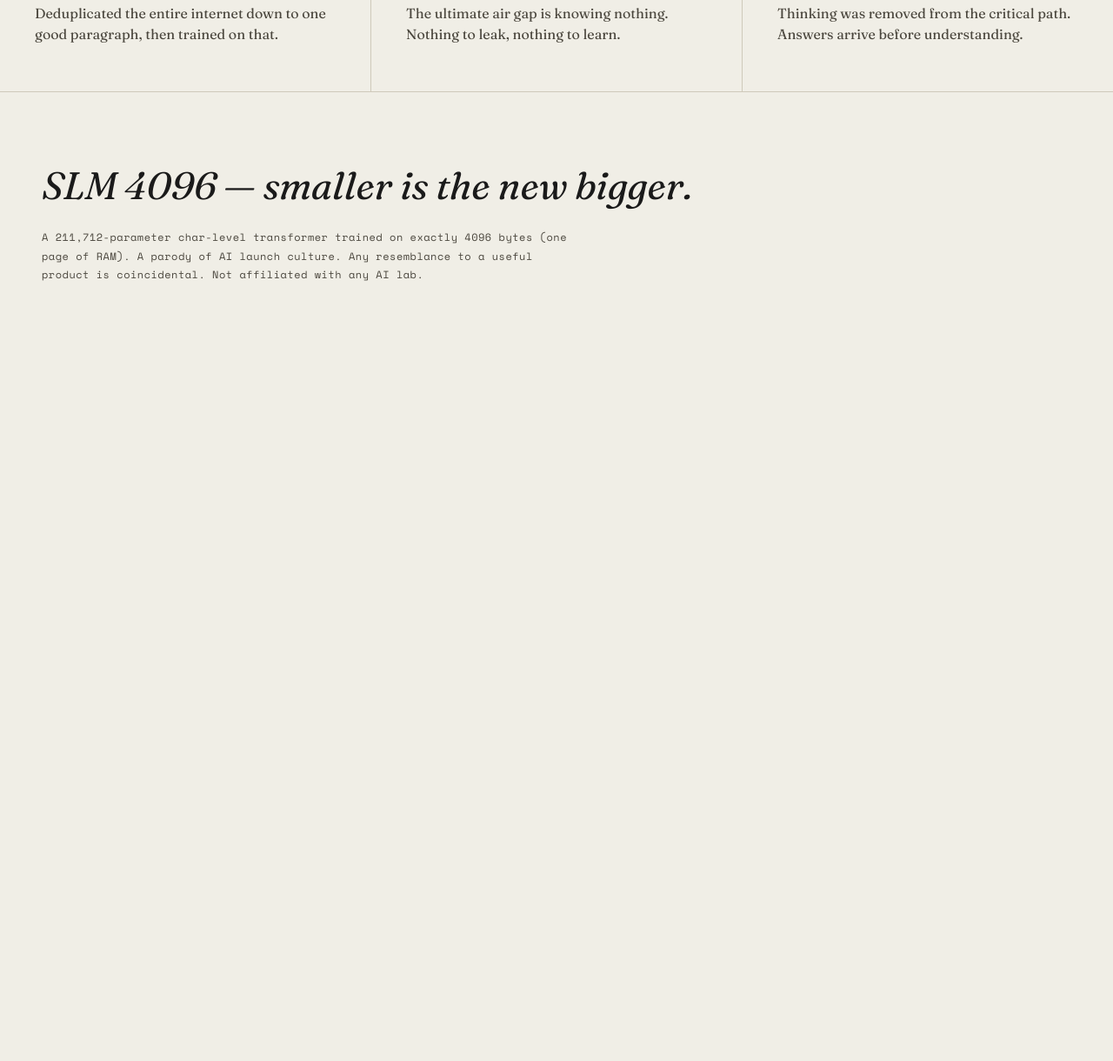
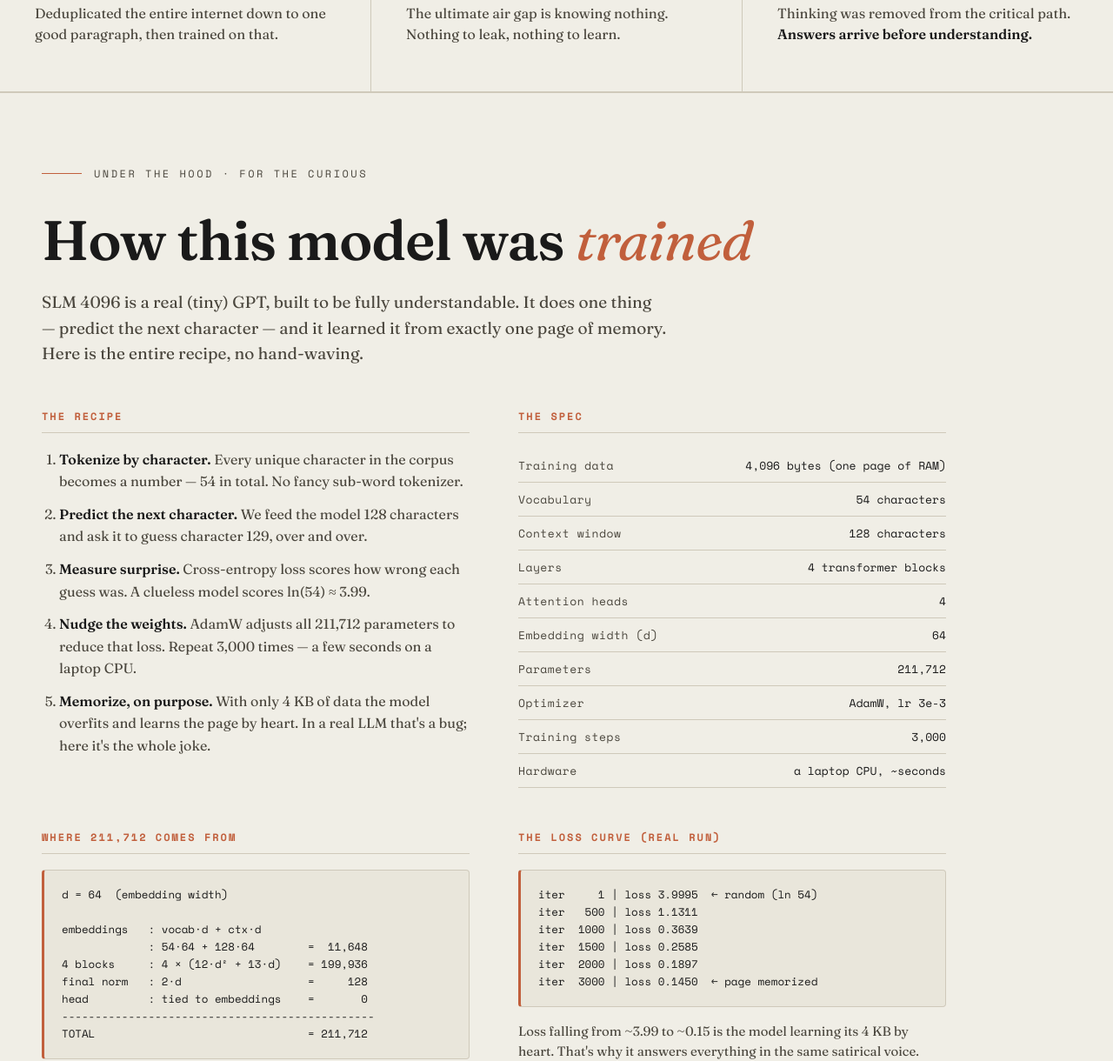
Before and after one commit to kunalkohli/SLM_4096, a plain HTML site: page frontend/index.html in a window 1280 px wide. Shown: the part 1580-2800 px from the top of the page at 87% size. Before the commit the page ends 2019 px from the top, so only its background shows below. Drawn offline with nearby package versions, Linux system fonts and the light colour scheme; no server answers.

Commit message:
Add educational README + on-site training explainer
- Rewrite README as a full learning resource (architecture, exact 211,712
  param breakdown, training loop, inference, SLM-vs-LLM comparison)
- Add collapsible-ready 'How this model was trained' section to the site
- Particle field now spells SLM; bold capability line; emoji in about

Assisted-By: devx/a081bf58-659c-4078-b671-422ad0153b8f

```diff
--- a/frontend/index.html
+++ b/frontend/index.html
@@ -107,16 +107,96 @@
     <div class="cap">
       <span class="cap-num">03</span>
       <h3>Instant latency</h3>
-      <p>Thinking was removed from the critical path. Answers arrive before understanding.</p>
+      <p>Thinking was removed from the critical path. <strong>Answers arrive before understanding.</strong></p>
     </div>
   </section>
 
+  <section id="how" class="how">
+    <div class="eyebrow"><span class="rule"></span> UNDER THE HOOD &middot; FOR THE CURIOUS</div>
+    <h2 class="how-title">How this model was <em>trained</em></h2>
+    <p class="how-intro">
+      SLM 4096 is a real (tiny) GPT, built to be fully understandable. It does one
+      thing — predict the next character — and it learned it from exactly one page of
+      memory. Here is the entire recipe, no hand-waving.
+    </p>
+
+    <div class="how-grid">
+      <div class="how-col">
+        <h3 class="how-h">The recipe</h3>
+        <ol class="how-steps">
+          <li><b>Tokenize by character.</b> Every unique character in the corpus
+            becomes a number — 54 in total. No fancy sub-word tokenizer.</li>
+          <li><b>Predict the next character.</b> We feed the model 128 characters and
+            ask it to guess character 129, over and over.</li>
+          <li><b>Measure surprise.</b> Cross-entropy loss scores how wrong each guess
+            was. A clueless model scores ln(54) ≈ 3.99.</li>
+          <li><b>Nudge the weights.</b> AdamW adjusts all 211,712 parameters to reduce
+            that loss. Repeat 3,000 times — a few seconds on a laptop CPU.</li>
+          <li><b>Memorize, on purpose.</b> With only 4 KB of data the model overfits
+            and learns the page by heart. In a real LLM that's a bug; here it's the
+            whole joke.</li>
+        </ol>
+      </div>
+
+      <div class="how-col">
+        <h3 class="how-h">The spec</h3>
+        <table class="spec">
+          <tr><td>Training data</td><td>4,096 bytes (one page of RAM)</td></tr>
+          <tr><td>Vocabulary</td><td>54 characters</td></tr>
+          <tr><td>Context window</td><td>128 characters</td></tr>
+          <tr><td>Layers</td><td>4 transformer blocks</td></tr>
+          <tr><td>Attention heads</td><td>4</td></tr>
+          <tr><td>Embedding width (d)</td><td>64</td></tr>
+          <tr><td>Parameters</td><td>211,712</td></tr>
+          <tr><td>Optimizer</td><td>AdamW, lr 3e-3</td></tr>
+          <tr><td>Training steps</td><td>3,000</td></tr>
+          <tr><td>Hardware</td><td>a laptop CPU, ~seconds</td></tr>
+        </table>
+      </div>
+    </div>
+
+    <div class="how-grid">
+      <div class="how-col">
+        <h3 class="how-h">Where 211,712 comes from</h3>
+        <pre class="code">d = 64  (embedding width)
+
+embeddings   : vocab·d + ctx·d
+             : 54·64 + 128·64        =  11,648
+4 blocks     : 4 × (12·d² + 13·d)    = 199,936
+final norm   : 2·d                   =     128
+head         : tied to embeddings    =       0
+-----------------------------------------------
+TOTAL                                = 211,712</pre>
+        <p class="how-note">Rule of thumb: <b>params ≈ layers × 12 × d²</b>. Widen d or
+          stack more layers and you walk from 211K to billions.</p>
+      </div>
+
+      <div class="how-col">
+        <h3 class="how-h">The loss curve (real run)</h3>
+        <pre class="code">iter     1 | loss 3.9995  ← random (ln 54)
+iter   500 | loss 1.1311
+iter  1000 | loss 0.3639
+iter  1500 | loss 0.2585
+iter  2000 | loss 0.1897
+iter  3000 | loss 0.1450  ← page memorized</pre>
+        <p class="how-note">Loss falling from ~3.99 to ~0.15 is the model learning its
+          4 KB by heart. That's why it answers everything in the same satirical voice.</p>
+      </div>
+    </div>
+
+    <p class="how-cta">
+      Full write-up — tokenizer, architecture, training loop, and how this compares to
+      ChatGPT — is in the
+      <a href="https://github.com/kunalkohli/SLM_4096" target="_blank" rel="noopener">GitHub repo</a>.
+    </p>
+  </section>
+
   <footer id="about" class="foot">
-    <p class="foot-big">SLM 4096 — smaller is the new bigger.</p>
+    <p class="foot-big">📄 SLM 4096 — smaller is the new bigger. 🧠</p>
     <p class="foot-small">
-      A 211,712-parameter char-level transformer trained on exactly 4096 bytes
-      (one page of RAM). A parody of AI launch culture. Any resemblance to a useful
-      product is coincidental. Not affiliated with any AI lab.
+      🤏 A 211,712-parameter char-level transformer trained on exactly 4096 bytes
+      (one page of RAM). 🎭 A parody of AI launch culture. Any resemblance to a useful
+      product is coincidental. Not affiliated with any AI lab. ✨
     </p>
   </footer>
 
--- a/frontend/particles.js
+++ b/frontend/particles.js
@@ -1,6 +1,6 @@
 /*
  * SLM 4096 - cursor-reactive particle field.
- * Thousands of dots rest in the shape of "4096", drift gently, and scatter
+ * Thousands of dots rest in the shape of "SLM", drift gently, and scatter
  * away from the cursor, then ease back. Vanilla canvas, no libraries.
  */
 (function () {
@@ -38,8 +38,8 @@
     off.height = Math.floor(H);
     const octx = off.getContext("2d");
 
-    // fit "4096" to ~78% of the panel width
-    const text = "4096";
+    // fit "SLM" to ~78% of the panel width
+    const text = "SLM";
     let fontSize = Math.floor(H * 0.42);
     octx.font = `700 ${fontSize}px Arial, sans-serif`;
     let tw = octx.measureText(text).width;
--- a/frontend/style.css
+++ b/frontend/style.css
@@ -306,6 +306,98 @@ body {
 }
 .cap p { color: var(--ink-soft); font-size: 16px; line-height: 1.5; margin: 0; }
 
+/* ---------- caps emphasis ---------- */
+.cap p strong { color: var(--ink); font-weight: 600; }
+
+/* ---------- how it was trained ---------- */
+.how {
+  padding: 84px 48px;
+  border-top: 1px solid var(--rule);
+}
+.how-title {
+  font-size: clamp(34px, 5vw, 64px);
+  font-weight: 600;
+  letter-spacing: -1px;
+  margin: 16px 0 18px;
+}
+.how-title em { font-style: italic; color: var(--accent); font-weight: 400; }
+.how-intro {
+  font-size: 19px;
+  line-height: 1.55;
+  color: var(--ink-soft);
+  max-width: 720px;
+  margin: 0 0 48px;
+}
+.how-grid {
+  display: grid;
+  grid-template-columns: 1fr 1fr;
+  gap: 56px;
+  margin-bottom: 48px;
+  max-width: 1040px;
+}
+.how-h {
+  font-family: var(--mono);
+  font-size: 12px;
+  letter-spacing: 2px;
+  text-transform: uppercase;
+  color: var(--accent);
+  margin: 0 0 18px;
+  padding-bottom: 10px;
+  border-bottom: 1px solid var(--rule);
+}
+.how-steps {
+  margin: 0;
+  padding-left: 20px;
+  font-size: 16px;
+  line-height: 1.6;
+  color: var(--ink-soft);
+}
+.how-steps li { margin-bottom: 12px; }
+.how-steps b { color: var(--ink); font-weight: 600; }
+
+.spec {
+  width: 100%;
+  border-collapse: collapse;
+  font-family: var(--mono);
+  font-size: 13px;
+}
+.spec td { padding: 9px 0; border-bottom: 1px solid var(--rule); vertical-align: top; }
+.spec td:first-child { color: var(--ink-soft); letter-spacing: 0.5px; width: 48%; }
+.spec td:last-child { color: var(--ink); text-align: right; }
+
+.code {
+  font-family: var(--mono);
+  font-size: 12.5px;
+  line-height: 1.6;
+  background: var(--cream-2);
+  border: 1px solid var(--rule);
+  border-left: 3px solid var(--accent);
+  border-radius: 4px;
+  padding: 18px 20px;
+  margin: 0 0 16px;
+  overflow-x: auto;
+  color: var(--ink);
+  white-space: pre;
+}
+.how-note {
+  font-size: 15px;
+  line-height: 1.55;
+  color: var(--ink-soft);
+  margin: 0;
+}
+.how-note b { color: var(--ink); font-weight: 600; }
+.how-cta {
+  font-family: var(--mono);
+  font-size: 13px;
+  letter-spacing: 0.5px;
+  color: var(--ink-soft);
+  border-top: 1px solid var(--rule);
+  padding-top: 26px;
+  max-width: 1040px;
+}
+.how-cta a { color: var(--accent); text-decoration: none; border-bottom: 1px solid var(--accent); }
+.how-cta a:hover { color: var(--ink); border-color: var(--ink); }
+
 /* ---------- footer ---------- */
 .foot { padding: 80px 48px 100px; max-width: 880px; }
 .foot-big {
@@ -334,8 +426,9 @@ body {
     min-height: auto;
   }
   .hero-art { height: 360px; min-height: 320px; order: -1; }
-  .try, .foot { padding: 54px 22px; }
+  .try, .foot, .how { padding: 54px 22px; }
   .caps { grid-template-columns: 1fr; }
+  .how-grid { grid-template-columns: 1fr; gap: 36px; }
   .stats { gap: 28px; flex-wrap: wrap; }
   .chat { flex-direction: column; }
   .btn-ask { padding: 16px; }
```
Also changed, not shown: 1 other file.
